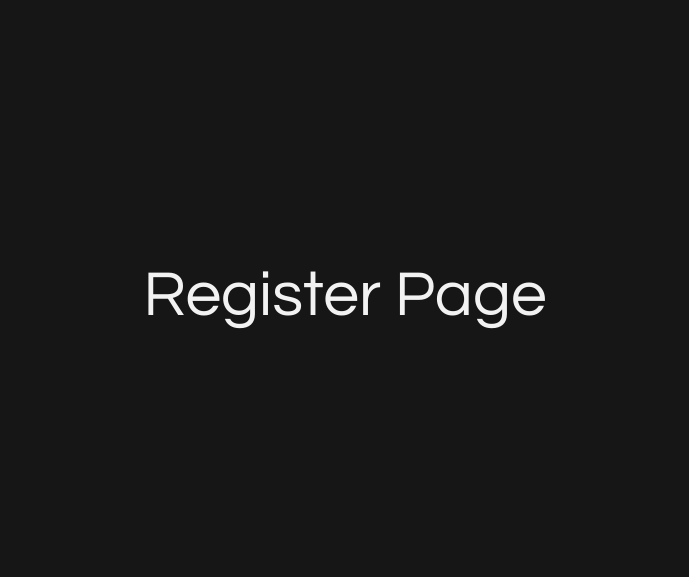
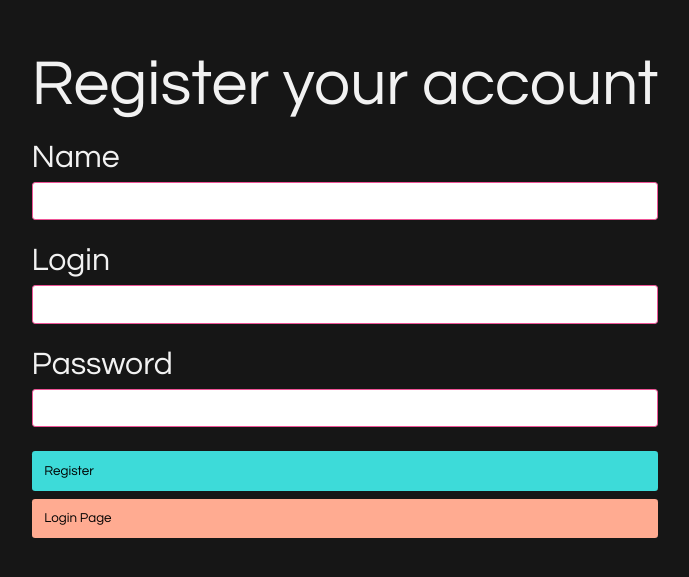
Before and after one commit to WendersonBarros/jwt-auth, a React (Vite) app: page /register in a window 1280 px wide. Shown: the part 105-682 px from the top of the page, without its empty margins (295-984 px from the left). Built offline with nearby package versions, Linux system fonts and the light colour scheme.

Commit message:
feat: add register page

```diff
--- a/src/pages/Register.jsx
+++ b/src/pages/Register.jsx
@@ -1,7 +1,96 @@
-import React from 'react';
+import React, { useState } from 'react';
+import { useNavigate } from 'react-router-dom';
+import api from '../utils/api';
 
 function Register() {
-  return <h1>Register Page</h1>
+  const [account, setAccount] = useState({
+    name: "",
+    login: "",
+    password: ""
+  });
+
+  const navigate = useNavigate();
+
+  const onChange = (event, key) => {
+    setAccount(account => (
+      {
+        ...account,
+        [key]: event.target.value
+      }
+    ));
+  }
+
+  const onSubmit = async (event) => {
+    event.preventDefault();
+
+    if (!account.name.trim().length) {
+      alert("Name input not filled in correctly!");
+      return;
+    }
+
+    if (!account.login.trim().length) {
+      alert("Login input not filled in correctly!");
+      return;
+    }
+
+    if (!account.password.trim().length) {
+      alert("Password input not filled in correctly!");
+      return;
+    }
+
+    try {
+      await api.post("/register", account);
+
+      alert("Account registered successfully!")
+
+      navigate("/login");
+    } catch (error) {
+      console.error(error);
+      alert(error.response.data);
+    }
+  }
+
+  const onLoginPageClick = () => {
+    navigate("/login");
+  }
+
+  return (
+    <main>
+      <h1>Register your account</h1>
+      <form onSubmit={onSubmit}>
+        <div>
+          <label>Name</label>
+          <input
+            type='text'
+            value={account.name}
+            onChange={(e) => onChange(e, "name")}
+            required
+          />
+        </div>
+        <div>
+          <label>Login</label>
+          <input
+            type='text'
+            value={account.login}
+            onChange={(e) => onChange(e, "login")}
+            required
+          />
+        </div>
+        <div>
+          <label>Password</label>
+          <input
+            type='password'
+            value={account.password}
+            onChange={(e) => onChange(e, "password")}
+            required
+          />
+        </div>
+        <div>
+          <button type='submit' onClick={onsubmit}>Register</button>
+          <button type='button' onClick={onLoginPageClick}>Login Page</button>
+        </div>
+      </form>
+    </main>
+  )
 }
-
 export default Register;
```
